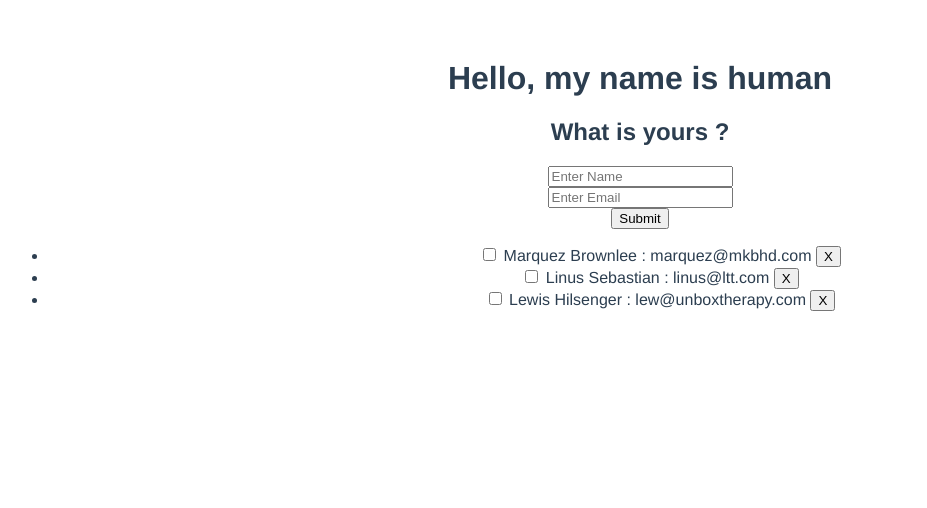
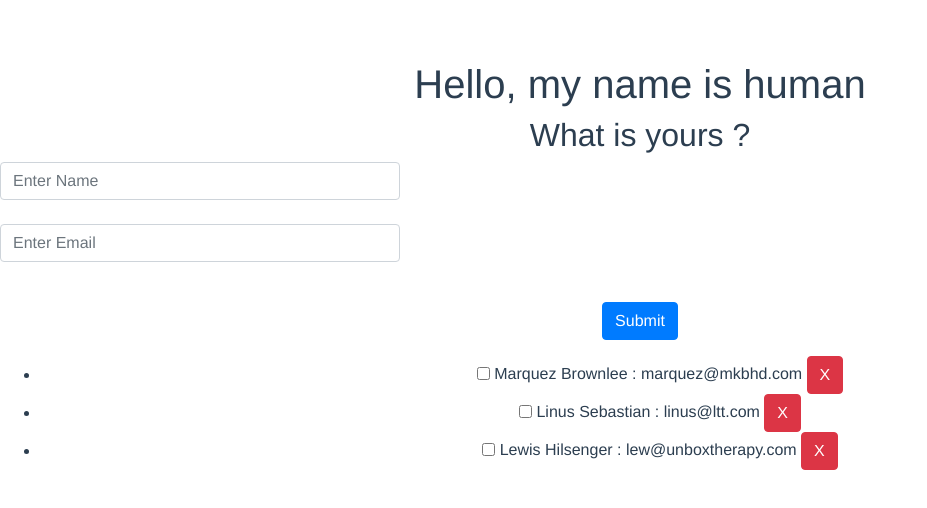
Before and after one commit to ParamosManuver/leap, a Vue app: page / in a window 1280 px wide. Shown: the top 508 px of the page, without its empty margins (0-927 px from the left). Built offline with nearby package versions, Linux system fonts and the light colour scheme; what vue-resource would draw is missing.

Commit message:
a bit of bootstrap

```diff
--- a/index.html
+++ b/index.html
@@ -3,6 +3,8 @@
   <head>
     <meta charset="utf-8">
     <meta name="viewport" content="width=device-width,initial-scale=1.0">
+	<link rel="stylesheet" href="https://stackpath.bootstrapcdn.com/bootstrap/4.1.3/css/bootstrap.min.css" integrity="sha384-MCw98/SFnGE8fJT3GXwEOngsV7Zt27NXFoaoApmYm81iuXoPkFOJwJ8ERdknLPMO"
+	 crossorigin="anonymous">
     <title>unrouted</title>
   </head>
   <body>
--- a/src/components/Users.vue
+++ b/src/components/Users.vue
@@ -2,12 +2,12 @@
     <div class="users">
         <h1>Hello, my name is human</h1>
         <h2>What is yours ?</h2>
-        <form v-on:submit="addUser">
-          <input type="text" v-model="newUser.name" placeholder="Enter Name">
+        <form class="form-group" v-on:submit="addUser">
+          <input class="form-control f-text" type="text" v-model="newUser.name" placeholder="Enter Name">
           <br>
-          <input type="text" v-model="newUser.email" placeholder="Enter Email">
+          <input class="form-control f-text" type="text" v-model="newUser.email" placeholder="Enter Email">
           <br>
-          <input type="submit" value="Submit">
+          <input type="submit" class="btn btn-primary mt-3" value="Submit">
         </form>
 
         <ul>
@@ -18,7 +18,7 @@
               {{user.name}} : {{user.email}}
 
             </span>
-            <button v-on:click="deleteUser(user)">X</button>
+            <button class="btn btn-danger" v-on:click="deleteUser(user)">X</button>
           </li>
         </ul>
     </div>
@@ -73,4 +73,8 @@ export default {
   .contacted{
     text-decoration: line-through;
   }
+  .form-group .f-text{
+      width: 400px;
+      align-items: center;
+  }
 </style>
```
